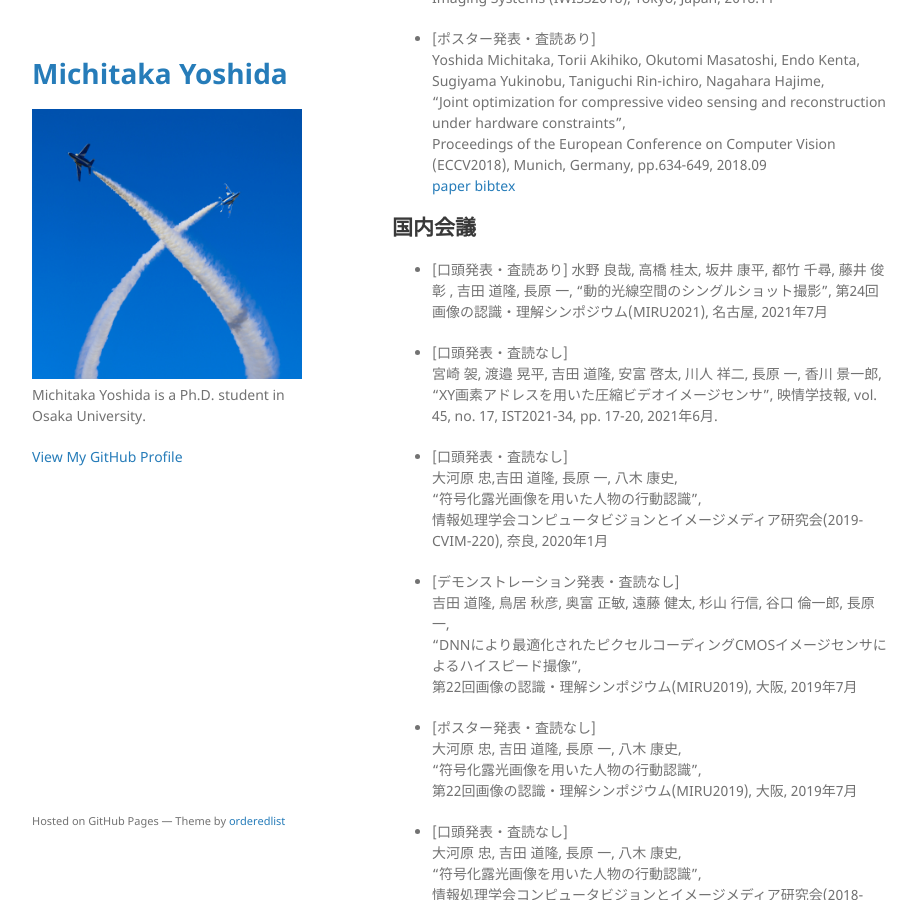
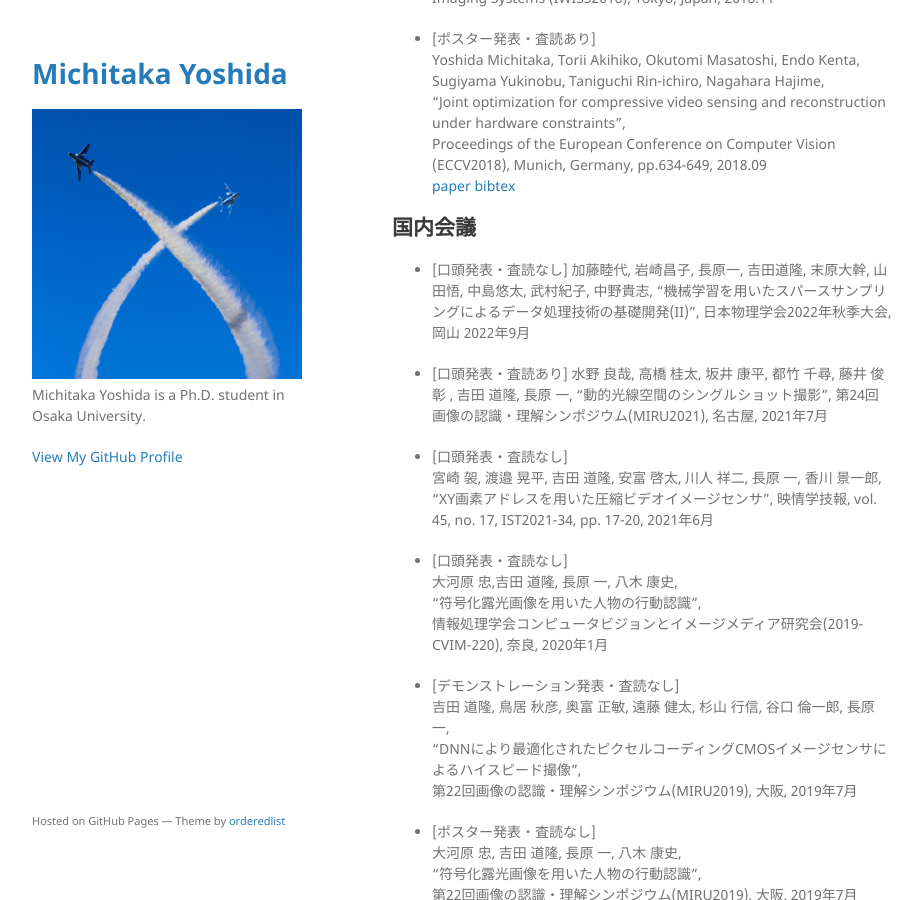
Before and after one commit to michitakayoshida/michitakayoshida.github.io, a Jekyll site: the page built from index.md, in a window 1280 px wide and 900 px high, scrolled down 2232 px. Shown: the whole window, without its empty margins (178-1100 px from the left). Built offline with Jekyll 4.4.1, drawn with Linux system fonts in a browser that asks for light colours.

Commit message:
日本物理学会

```diff
--- a/index.md
+++ b/index.md
@@ -93,6 +93,12 @@ Proceedings of the European Conference on Computer Vision (ECCV2018), Munich, Ge
 [paper](http://openaccess.thecvf.com/content_ECCV_2018/papers/Michitaka_Yoshida_Joint_optimization_for_ECCV_2018_paper.pdf) [bibtex](/bib/eccv2018.bib)
 
 ## 国内会議
+- [口頭発表・査読なし]
+加藤睦代, 岩崎昌子, 長原一, 吉田道隆, 末原大幹, 山田悟, 中島悠太, 武村紀子, 中野貴志,
+"機械学習を用いたスパースサンプリングによるデータ処理技術の基礎開発(II)",
+日本物理学会2022年秋季大会, 岡山 2022年9月
+
+
 - [口頭発表・査読あり]
 水野 良哉, 高橋 桂太, 坂井 康平, 都竹 千尋, 藤井 俊彰 , 吉田 道隆, 長原 一,
 "動的光線空間のシングルショット撮影",
@@ -101,7 +107,7 @@ Proceedings of the European Conference on Computer Vision (ECCV2018), Munich, Ge
 - [口頭発表・査読なし]
 宮崎 袈, 渡邉 晃平, 吉田 道隆, 安富 啓太, 川人 祥二, 長原 一, 香川 景一郎,
 "XY画素アドレスを用いた圧縮ビデオイメージセンサ",
-映情学技報, vol. 45, no. 17, IST2021-34, pp. 17-20, 2021年6月.
+映情学技報, vol. 45, no. 17, IST2021-34, pp. 17-20, 2021年6月
 
 - [口頭発表・査読なし]
 大河原 忠,吉田 道隆, 長原 一, 八木 康史,
```
